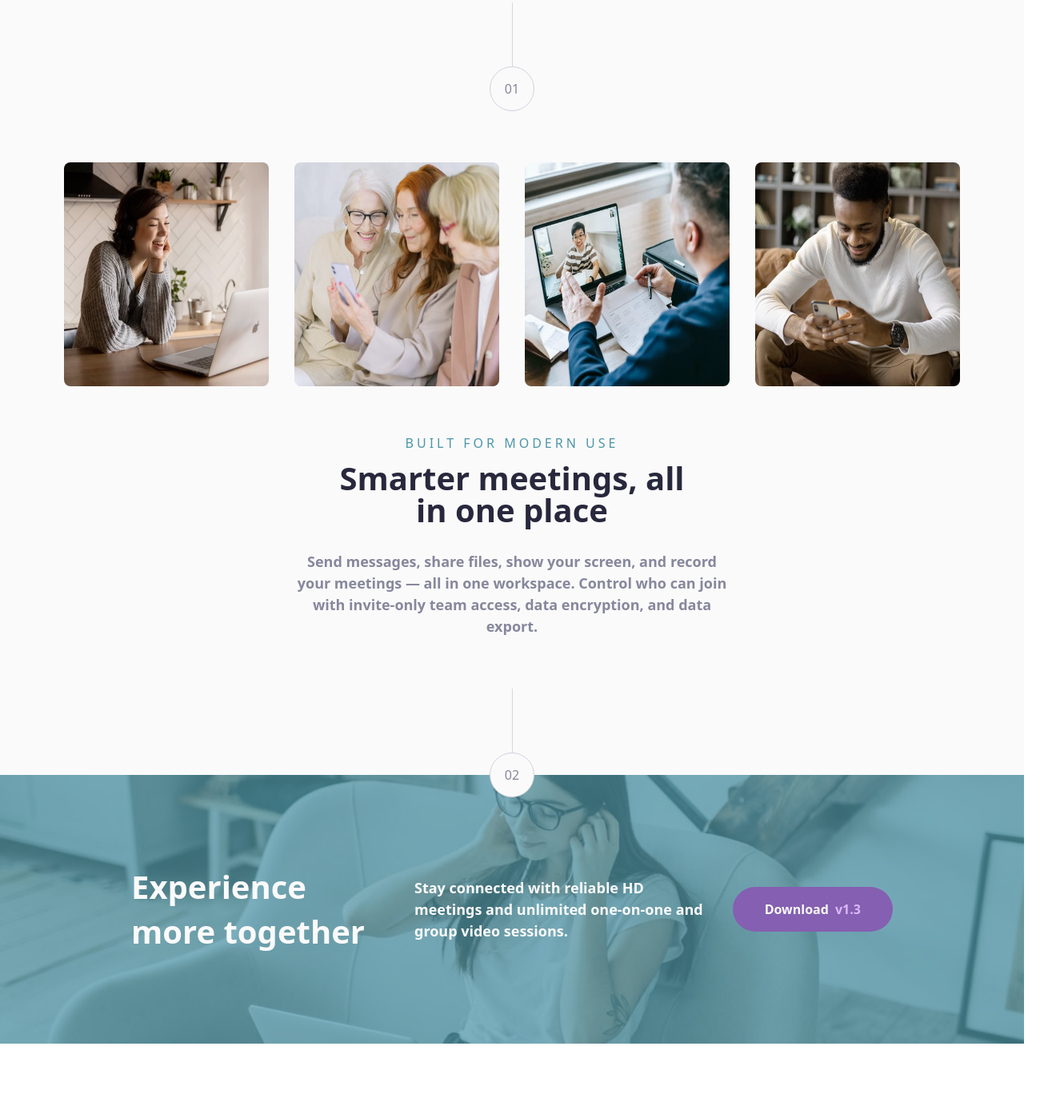
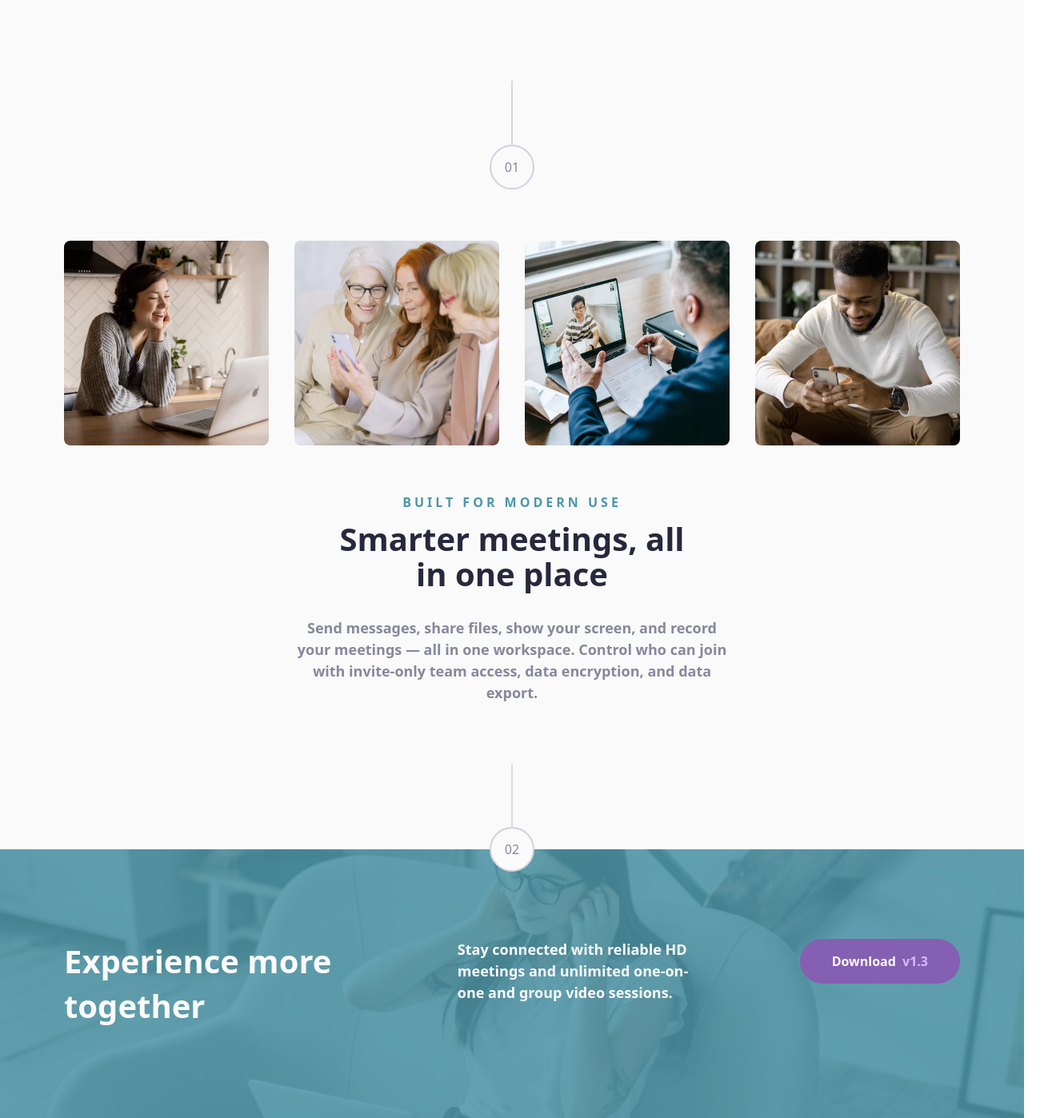
Before and after one commit to Kaczupinko/meet-landing-page, a plain HTML site: page index.html in a window 1280 px wide. Shown: the part 579-1977 px from the top of the page at 80% size, 1320 px wide, since content can reach past the window. Before the commit the page ends 1884 px from the top, so only its background shows below. Drawn offline with nearby package versions, Linux system fonts and the light colour scheme.

Commit message:
Update code

```diff
--- a/index.html
+++ b/index.html
@@ -38,39 +38,39 @@
     </script>
 </head>
 
-<body class="text-Red Hat Display flex justify-center">
-    <main class="bg-white flex flex-col justify-center items-center w-full  ">
+<body class="text-Red Hat Display">
+    <main class="bg-white flex flex-col justify-center items-center w-full max-w-[1440px] overflow-hidden ">
         <!-- Navigation -->
-        <nav class="w-full flex justify-center pt-[48px] px-[80px]">
+        <nav class="w-full flex justify-center pt-[48px] px-[80px] lg:pt-[80px]">
             <img class="w-[118px] h-[28px]" src="./assets/logo.svg" alt="">
         </nav>
 
         <!-- Hero Section -->
-        <section class="flex flex-col items-center text-center overflow-hidden py-[64px] px-[32px]">
+        <section class="flex flex-col items-center text-center py-[64px] px-[32px] relative overflow-hidden lg:overflow-visible	">
             <!-- Centre Image -->
-            <div class="relative flex items-center -mx-[50px]  pb-[48px]">
+            <div class="relative flex items-center -mx-[50px]  pb-[48px] lg:pb-[20px]">
                 <img class="w-auto h-auto object-cover md:block lg:hidden" src="./assets/tablet/image-hero.png" alt="Hero Image">
             </div>
             <!-- Left Image for Desktop -->
-            <div class="hidden lg:block absolute -left-10 top-[140px]">
+            <div class="hidden lg:block absolute -left-[490px] top-[65px]">
                 <img class="h-auto object-cover" src="./assets/desktop/image-hero-left.png" alt="Hero Left Image">
             </div>
             <!-- Center Content -->
             <div class="z-10 flex flex-col gap-[32px] w-full max-w-[448px] text-center lg:text-left">
-                <h1 class="text-slate-900 text-[40px] md:text-[48px] lg:text-[64px] font-black leading-[44px] md:leading-[52.8px] text-center">
+                <h1 class="text-slate-900 text-[40px] md:text-[48px] lg:text-[64px] font-black lg:font-bold[44px] md:leading-[52.8px] lg:leading-[70.4px] text-center">
                     Group Chat for Everyone
                 </h1>
-                <p class="text-slate-600 text-[16px] lg:text-[18px] font-semibold leading-[24px] text-center">
+                <p class="text-slate-600 text-[16px] lg:text-[18px] font-semibold leading-[24px] lg:leading-[27px] text-center">
                     Meet makes it easy to connect with others face-to-face virtually and collaborate across any device.
                 </p>
-                <div class="flex flex-col gap-[8px] items-center md:flex-row justify-center">
+                <div class="flex flex-col gap-[12px] items-center md:flex-row justify-center lg:pb-[50px]">
                     <button class="bg-cyan-600 text-white font-bold py-[16px] px-[40px] rounded-button hover:bg-cyan-300">
-                        Download <span class="pl-[4px] text-cyan-300">v1.3</span>
+                        Download <span class="text-cyan-300">v1.3</span>
                     </button>
                     <button class="bg-purple-600 text-white font-bold py-[16px] px-[40px] rounded-button hover:bg-purple-300">What is it?</button>
                 </div>
             </div>
-            <div class="hidden lg:block absolute -right-10 top-[140px]">
+            <div class="hidden lg:block absolute -right-[490px] top-[115px]">
                 <img class="h-auto object-cover" src="./assets/desktop/image-hero-right.png" alt="Hero Right Image">
             </div>
         </section>
@@ -78,57 +78,51 @@
         <!-- Features Section -->
         <section class="flex flex-col justify-center items-center px-[32px]">
             <div class="relative flex flex-col items-center pt-[32px]">
-                <div class="w-[1px] h-[80px] bg-slate-300 opacity-85"></div>
-                <div class="relative flex items-center justify-center text-slate-600 text-center text-body h-[56px] w-[56px] border-[1px] border-slate-300 rounded-full bg-white z-10">
+                <div class="w-[2px] h-[80px] bg-slate-300 opacity-85"></div>
+                <div class="relative flex items-center justify-center text-slate-600 text-center text-body h-[56px] w-[56px] border-[2px] border-slate-300 rounded-full bg-white z-10">
                     01
                 </div>
             </div>
             <div class="grid grid-rows-2 grid-cols-2 gap-[16px] lg:gap-[32px] py-[64px] md:grid-cols-4 md:grid-rows-1">
-                <img class="h-[152px] w-[222px] lg:h-[280px] lg:w-[256px] rounded-lg" src="./assets/desktop/image-woman-in-videocall.jpg" alt="">
-                <img class="h-[152px] w-[222px] lg:h-[280px] lg:w-[256px] rounded-lg" src="./assets/desktop/image-women-videochatting.jpg" alt="">
-                <img class="h-[152px] w-[222px] lg:h-[280px] lg:w-[256px] rounded-lg" src="./assets/desktop/image-men-in-meeting.jpg" alt="">
-                <img class="h-[152px] w-[222px] lg:h-[280px] lg:w-[256px] rounded-lg" src="./assets/desktop/image-man-texting.jpg" alt="">
+                <img class="h-[152px] w-[222px] lg:h-[256px] lg:w-[256px] rounded-lg" src="./assets/desktop/image-woman-in-videocall.jpg" alt="">
+                <img class="h-[152px] w-[222px] lg:h-[256px] lg:w-[256px] rounded-lg" src="./assets/desktop/image-women-videochatting.jpg" alt="">
+                <img class="h-[152px] w-[222px] lg:h-[256px] lg:w-[256px] rounded-lg" src="./assets/desktop/image-men-in-meeting.jpg" alt="">
+                <img class="h-[152px] w-[222px] lg:h-[256px] lg:w-[256px] rounded-lg" src="./assets/desktop/image-man-texting.jpg" alt="">
             </div>
             <!-- Section Title and Description -->
             <div class="flex flex-col items-center pb-[64px] ">
-                <h4 class="text-cyan-600 text-[12px] md:text-[14px] lg:text-[16px] text-center leading-[13.2px] md:leading-[15.4px] tracking-[4px] uppercase pb-[16px]">
+                <h4 class="text-cyan-600 text-[12px] md:text-[14px] lg:text-[16px] font-bold leading-[13.2px] md:leading-[15.4px] tracking-[4px] uppercase pb-[16px]">
                     Built for modern use
                 </h4>
-                <h2 class="text-slate-900 text-[32px] md:text-[36px] lg:text-[40px] font-black text-center leading-[35.2px] md:leading-[39.6px] pb-[32px] lg:max-w-[445px]">
+                <h2 class="text-slate-900 text-[32px] md:text-[36px] lg:text-[40px] font-black text-center leading-[35.2px] md:leading-[39.6px] lg:leading-[44px] pb-[32px] lg:max-w-[445px]">
                     Smarter meetings, all in one place
                 </h2>
-                <p class="text-slate-600 text-[16px] lg:text-[18px] font-semibold text-center leading-[24px] lg:leading-[27px] md:w-[504px] lg:w-[544px] ">
+                <p class="text-slate-600 text-[16px] lg:text-[18px] font-semibold text-center leading-[24px] lg:leading-[27px] md:w-[504px] lg:w-[544px] lg:pb-[10px]">
                     Send messages, share files, show your screen, and record your meetings — all in one
                     workspace. Control who can join with invite-only team access, data encryption, and data export.
                 </p>
             </div>
             <!-- Second Feature Indicator -->
             <div class="relative flex flex-col items-center">
-                <div class="w-[1px] h-[80px] bg-slate-300 opacity-85"></div>
-                <div class="relative flex items-center justify-center text-slate-600 text-center text-body h-[56px] w-[56px] border-[1px] border-slate-300 rounded-full bg-white z-10">
+                <div class="w-[2px] h-[80px] bg-slate-300 opacity-70"></div>
+                <div class="relative flex items-center justify-center text-slate-600 text-center text-body h-[56px] w-[56px] border-[2px] border-slate-300 rounded-full bg-white z-10">
                     02
                 </div>
             </div>
         </section>
 
         <!-- Footer Section -->
-        <footer class="relative py-[64px] px-[32px] lg:py-[112px] lg:px-[64px] -mt-[28px] w-full">
-            <!-- Mobile Image -->
-            <img class="absolute inset-0 w-full h-full object-cover lg:hidden z-1" src="./assets/mobile/image-footer.jpg" alt="Footer Image">
-            <!-- Tablet Image -->
-            <img class="absolute inset-0 w-full h-full object-cover hidden md:block lg:hidden z-1" src="./assets/tablet/image-footer.jpg" alt="Footer Image">
-            <!-- Desktop Image -->
-            <img class="absolute inset-0 w-full h-full object-cover hidden lg:block z-1" src="./assets/desktop/image-footer.jpg" alt="Footer Image">
-            <!-- Overlay -->
-            <div class="absolute inset-0 bg-cyan-600 opacity-70 z-2"></div>
-            <div class="relative flex flex-col lg:flex-row justify-between items-center lg:items-center lg:px-[100px] space-y-8 lg:space-y-0">
-                <h3 class="text-white text-[32px] md:text-[36px] lg:text-[40px] leading-[35.2px] md:leading-[56px] font-black text-left z-10 lg:w-1/3">
+        <footer class="relative flex flex-col items-center gap-16 py-[112px] px-[80px] -mt-[28px] w-full bg-lightgray bg-cover bg-center bg-no-repeat lg:bg-[url('./assets/desktop/image-footer.jpg')] md:bg-[url('./assets/tablet/image-footer.jpg')] bg-[url('./assets/mobile/image-footer.jpg')]">
+            <div class="absolute inset-0 bg-cyan-600 opacity-85"></div>
+
+            <div class=" z-10 flex flex-col lg:flex-row  items-center lg:items-start gap-8  w-full max-w-7xl justify-between">
+                <h3 class="text-white text-[32px] md:text-[36px] lg:text-[40px] leading-[35.2px] md:leading-[56px] font-black text-center lg:text-left lg:w-1/3">
                     Experience more together
                 </h3>
-                <p class="text-white text-[16px] lg:text-[18px] font-semibold leading-[24px] lg:leading-[27px] lg:w-[425px] text-left z-10 lg:w-1/3 lg:px-8">
+                <p class="text-white text-[16px] lg:text-[18px] font-semibold leading-[24px] lg:leading-[27px] text-center lg:text-left lg:w-1/3 lg:px-8">
                     Stay connected with reliable HD meetings and unlimited one-on-one and group video sessions.
                 </p>
-                <button class="bg-purple-600 text-[16px] font-bold text-white leading-[24px] py-[16px] px-[40px] rounded-button z-10 lg:w-auto hover:bg-purple-300">
+                <button class="bg-purple-600 text-[16px] font-bold text-white leading-[24px] py-[16px] px-[40px] rounded-button hover:bg-purple-300">
                     Download <span class="pl-[4px] text-purple-300">v1.3</span>
                 </button>
             </div>
```
